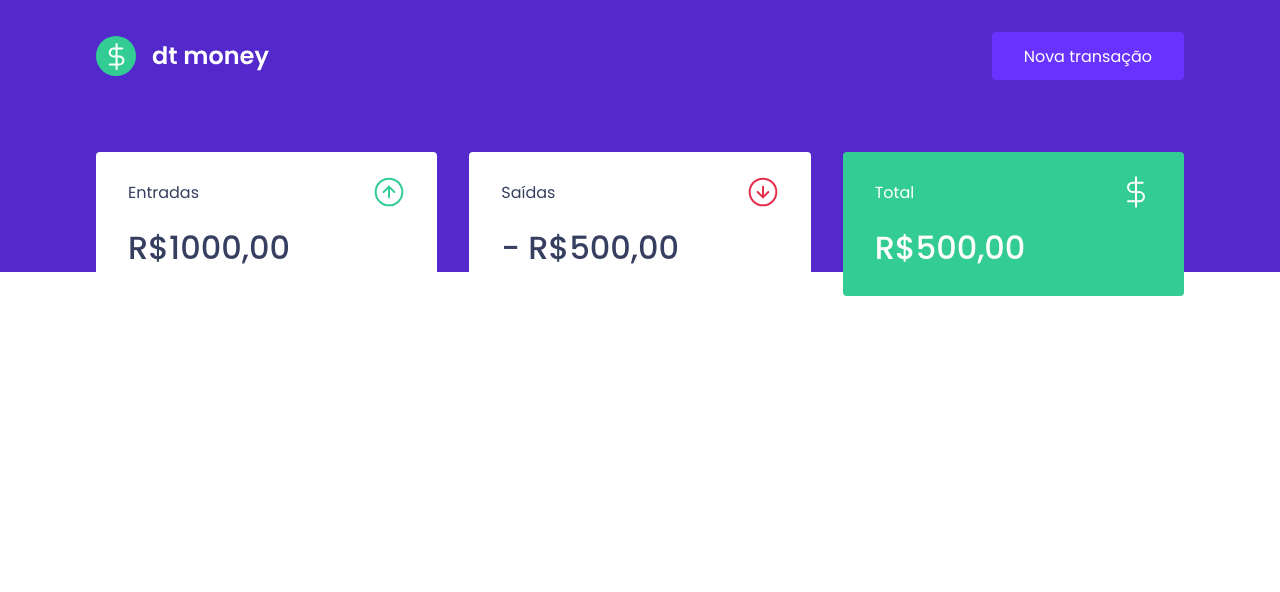
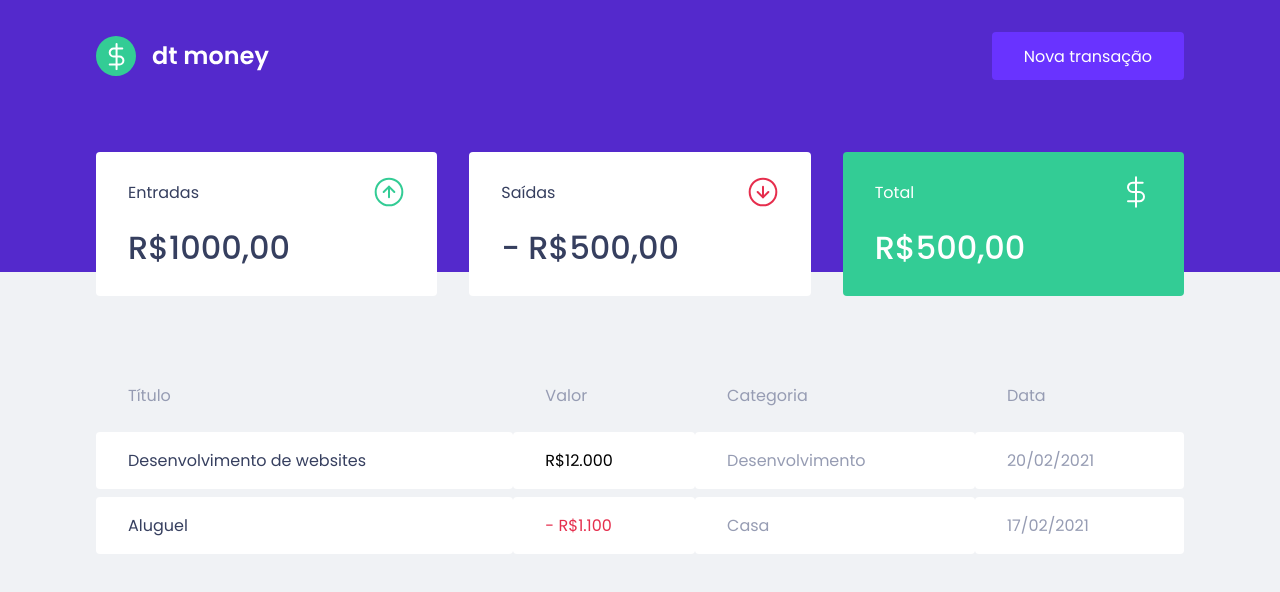
Before and after one commit to lopessoftec/ignite, a React (Create React App) app in the folder reactjs/dtmoney/: page / in a window 1280 px wide. Shown: the top 592 px of the page. Built offline with nearby package versions, Linux system fonts and the light colour scheme.

Commit message:
componente transactionsTable

```diff
--- a/reactjs/dtmoney/src/components/Dashboard/index.tsx
+++ b/reactjs/dtmoney/src/components/Dashboard/index.tsx
@@ -1,10 +1,12 @@
 import { Summary } from '../Summary';
+import { TransactionsTable } from '../TransactionsTable';
 import { Container } from './styles';
 
 export function Dashboard(){
     return (
         <Container>
             <Summary/>
+            <TransactionsTable/>
         </Container>
     );
 }
--- /dev/null
+++ b/reactjs/dtmoney/src/components/TransactionsTable/index.tsx
@@ -0,0 +1,33 @@
+import { Container } from "./styles";
+
+export function TransactionsTable() {
+    return (
+        <Container>
+            <table>
+                <thead>
+                    <tr>
+                        <th>Título</th>
+                        <th>Valor</th>
+                        <th>Categoria</th>
+                        <th>Data</th>
+                    </tr>
+                </thead>
+
+                <tbody>
+                    <tr>
+                        <td>Desenvolvimento de websites</td>
+                        <td className="deposit">R$12.000</td>
+                        <td>Desenvolvimento</td>
+                        <td>20/02/2021</td>
+                    </tr>
+                    <tr>
+                        <td>Aluguel</td>
+                        <td className="withdraw">- R$1.100</td>
+                        <td>Casa</td>
+                        <td>17/02/2021</td>
+                    </tr>
+                </tbody>
+            </table>
+        </Container>
+    );
+}
--- /dev/null
+++ b/reactjs/dtmoney/src/components/TransactionsTable/styles.ts
@@ -0,0 +1,39 @@
+import styled from "styled-components";
+
+export const Container = styled.div`
+    margin-top: 4rem;
+
+    table {
+        width: 100%;
+        border-spacing: 0 0.5rem;
+
+        th {
+            color: var(--text-body);
+            font-weight: 400;
+            padding: 1rem 2rem;
+            text-align: left;
+            line-height: 1.5rem;
+        }
+
+        td {
+            padding: 1rem 2rem;
+            border: 0;
+            background: var(--shape);
+            color: var(--text-body);
+            border-radius: 0.25rem;
+
+            /* quando for o primeiro td ira mudar cor */
+            &:first-child {
+                color: var(--text-title);
+            }
+
+            &.deposit {
+                color: var(--gree)
+            }
+
+            &.withdraw {
+                color: var(--red)
+            }
+        }
+    }
+`;
--- a/reactjs/dtmoney/src/styles/global.ts
+++ b/reactjs/dtmoney/src/styles/global.ts
@@ -38,7 +38,7 @@
     //REM = 1 rem = 16px
 
     body {
-        background: var(---background);
+        background: var(--background);
         /* deixar as fontes mais detalhadas */
         -webkit-font-smoothing: antialiased;
     }
```
